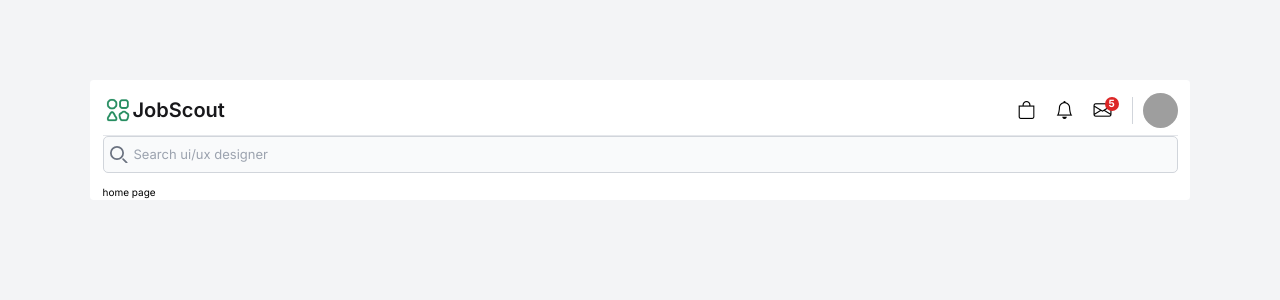
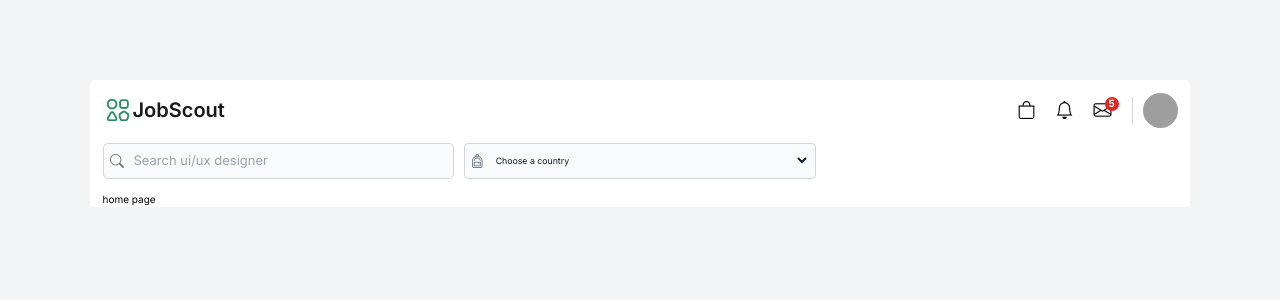
Before and after one commit to shuvo-me/nuxt-job-portal, a Nuxt app: page / in a window 1280 px wide. Shown: the top 300 px of the page. Built offline with nearby package versions, Linux system fonts and the light colour scheme; grey boxes are pictures that could not be loaded.

Commit message:
created app-select component

```diff
--- a/components/AppHeader.vue
+++ b/components/AppHeader.vue
@@ -1,8 +1,6 @@
 <template>
   <header class="py-5">
-    <div
-      class="flex justify-between items-center border-b border-gray-200 pb-3"
-    >
+    <div class="flex justify-between items-center pb-3">
       <div class="flex items-center">
         <img
           src="~/assets/images/app-logo.png"
@@ -47,9 +45,12 @@
         </div>
       </div>
     </div>
-    <div>
+    <div class="mt-3">
       <form action="">
-        <app-search placeholder="Search ui/ux designer" :required="false" />
+        <div class="grid grid-cols-1 md:grid-cols-2 lg:grid-cols-3 gap-x-4">
+          <app-search placeholder="Search ui/ux designer" :required="false" />
+          <app-select />
+        </div>
       </form>
     </div>
   </header>
--- a/components/AppSearch.vue
+++ b/components/AppSearch.vue
@@ -1,23 +1,9 @@
 <template>
   <div class="relative">
     <div
-      class="absolute inset-y-0 left-0 flex items-center pl-3 pointer-events-none"
+      class="absolute inset-y-0 left-0 flex items-center pl-3 pointer-events-none text-[1.4rem] text-gray-500"
     >
-      <svg
-        class="w-7 h-7 text-gray-500 dark:text-gray-400"
-        aria-hidden="true"
-        xmlns="http://www.w3.org/2000/svg"
-        fill="none"
-        viewBox="0 0 20 20"
-      >
-        <path
-          stroke="currentColor"
-          stroke-linecap="round"
-          stroke-linejoin="round"
-          stroke-width="2"
-          d="m19 19-4-4m0-7A7 7 0 1 1 1 8a7 7 0 0 1 14 0Z"
-        />
-      </svg>
+      <i class="bi bi-search" />
     </div>
     <input
       type="search"
--- /dev/null
+++ b/components/AppSelect.vue
@@ -0,0 +1,26 @@
+<template>
+  <div
+    class="flex items-center bg-gray-50 border border-gray-300 rounded-md text-[1.4rem] px-2"
+  >
+    <span class="text-gray-500">
+      <i class="bi bi-backpack" />
+    </span>
+    <select
+      id="countries"
+      class="text-sm rounded-lg w-full bg-transparent p-3 outline-none text-[1.3rem] text-gray-900"
+    >
+      <option selected class="text-gray-400">Choose a country</option>
+      <option value="US">United States</option>
+      <option value="CA">Canada</option>
+      <option value="FR">France</option>
+      <option value="DE">Germany</option>
+    </select>
+  </div>
+</template>
+
+<script setup lang="ts">
+defineProps<{}>();
+</script>
+
+<style>
+</style>
```
